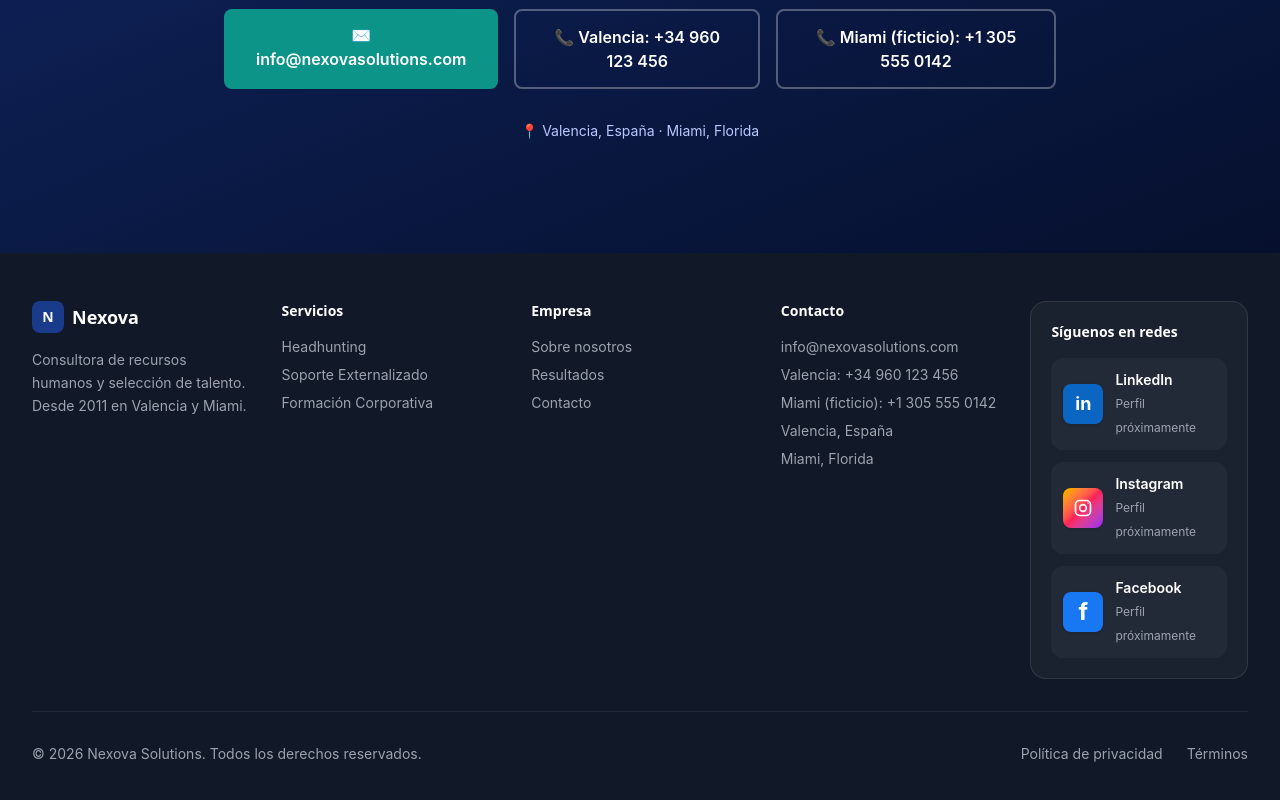
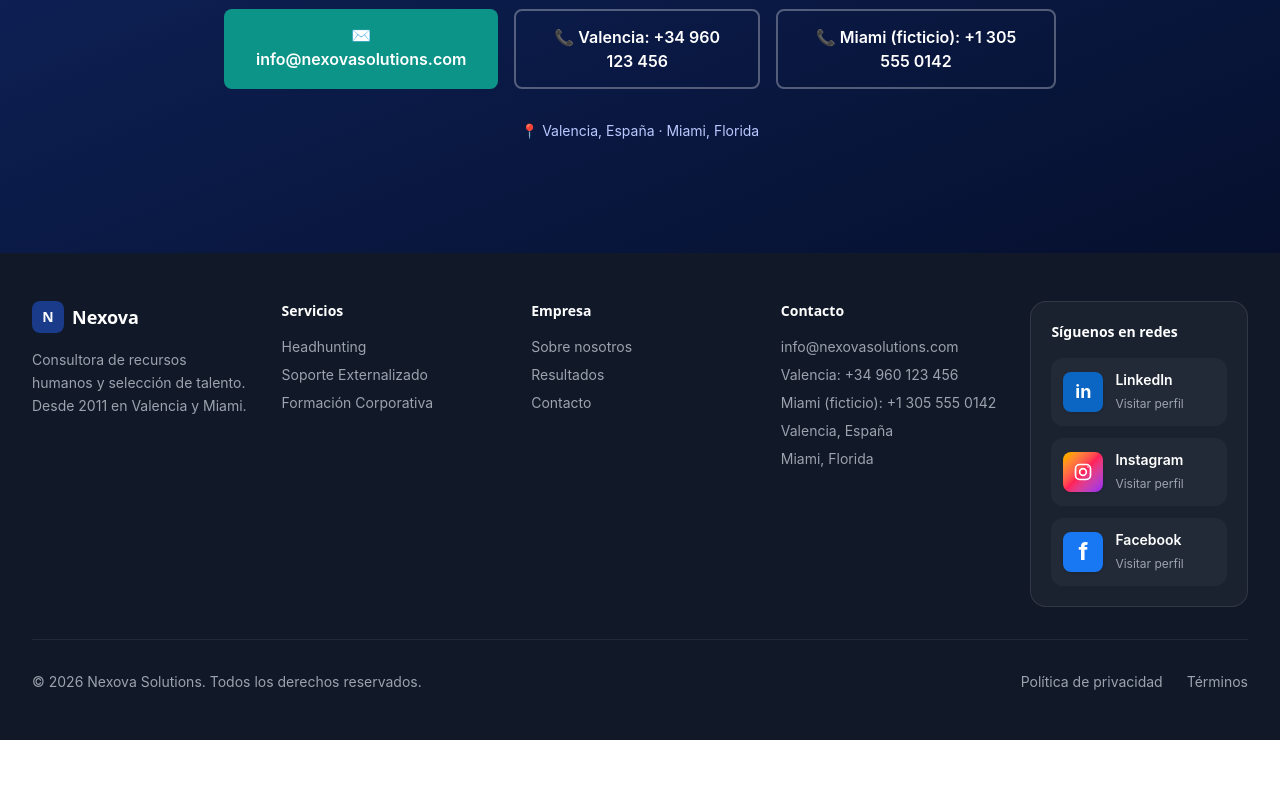
Before and after one commit to 4GeeksAcademy/nexova-briefing-kaeszar, a Next.js app in the folder uis/website/: page / in a window 1280 px wide. Shown: the part 2729-3529 px from the top of the page. After the commit the page ends 3469 px from the top, so only its background shows below. Built offline with nearby package versions, Linux system fonts and the light colour scheme.

Commit message:
add url(prueba)-redes-email

```diff
--- a/uis/website/public/application.html
+++ b/uis/website/public/application.html
@@ -34,6 +34,14 @@
         "@context": "https://schema.org",
         "@type": "Organization",
         "name": "Nexova Solutions",
+        "url": "https://www.linkedin.com/company/nexovacyber/",
+        "email": "info@nexovasolutions.com",
+        "telephone": "+34 960 123 456",
+        "sameAs": [
+          "https://www.linkedin.com/company/nexovacyber/",
+          "https://www.instagram.com/nexovacyber/",
+          "https://www.facebook.com/nexovacyber/"
+        ],
         "description": "Consultora de recursos humanos y selección de talento especializada en headhunting, soporte externalizado y formación corporativa.",
         "foundingDate": "2011",
         "location": [
@@ -314,7 +322,12 @@
     <footer class="border-t border-slate-200 bg-white">
       <div class="mx-auto flex max-w-6xl flex-col gap-2 px-4 py-6 text-sm text-slate-500 sm:flex-row sm:items-center sm:justify-between sm:px-6 lg:px-8">
         <p>© Nexova Solutions · Valencia, España · Miami, Florida</p>
-        <a href="/" class="font-medium text-nexova-blue underline-offset-4 hover:underline focus:outline-none focus:ring-2 focus:ring-nexova-teal">Volver al sitio web</a>
+        <nav aria-label="Redes sociales" class="flex flex-wrap gap-4">
+          <a href="https://www.linkedin.com/company/nexovacyber/" target="_blank" rel="noopener noreferrer" class="font-medium text-nexova-blue underline-offset-4 hover:underline focus:outline-none focus:ring-2 focus:ring-nexova-teal">LinkedIn</a>
+          <a href="https://www.instagram.com/nexovacyber/" target="_blank" rel="noopener noreferrer" class="font-medium text-nexova-blue underline-offset-4 hover:underline focus:outline-none focus:ring-2 focus:ring-nexova-teal">Instagram</a>
+          <a href="https://www.facebook.com/nexovacyber/" target="_blank" rel="noopener noreferrer" class="font-medium text-nexova-blue underline-offset-4 hover:underline focus:outline-none focus:ring-2 focus:ring-nexova-teal">Facebook</a>
+          <a href="/" class="font-medium text-nexova-blue underline-offset-4 hover:underline focus:outline-none focus:ring-2 focus:ring-nexova-teal">Volver al sitio web</a>
+        </nav>
       </div>
     </footer>
   </body>
--- a/uis/website/src/components/Footer.tsx
+++ b/uis/website/src/components/Footer.tsx
@@ -89,7 +89,13 @@ export default function Footer() {
               Síguenos en redes
             </h4>
             <ul className="space-y-3">
-              <li className="flex items-center gap-3 rounded-xl bg-white/[0.04] p-3">
+              <li>
+                <a
+                  href="https://www.linkedin.com/company/nexovacyber/"
+                  target="_blank"
+                  rel="noopener noreferrer"
+                  className="flex items-center gap-3 rounded-xl bg-white/[0.04] p-3 transition-colors hover:bg-white/[0.08] focus:outline-none focus:ring-2 focus:ring-white"
+                >
                 <span
                   className="flex h-10 w-10 shrink-0 items-center justify-center rounded-lg bg-[#0A66C2] text-lg font-bold text-white shadow-sm"
                   aria-hidden="true"
@@ -98,10 +104,17 @@ export default function Footer() {
                 </span>
                 <span className="min-w-0">
                   <span className="block text-sm font-semibold text-white">LinkedIn</span>
-                  <span className="text-xs text-neutral-400">Perfil próximamente</span>
+                  <span className="text-xs text-neutral-400">Visitar perfil</span>
                 </span>
+                </a>
               </li>
-              <li className="flex items-center gap-3 rounded-xl bg-white/[0.04] p-3">
+              <li>
+                <a
+                  href="https://www.instagram.com/nexovacyber/"
+                  target="_blank"
+                  rel="noopener noreferrer"
+                  className="flex items-center gap-3 rounded-xl bg-white/[0.04] p-3 transition-colors hover:bg-white/[0.08] focus:outline-none focus:ring-2 focus:ring-white"
+                >
                 <span
                   className="flex h-10 w-10 shrink-0 items-center justify-center rounded-lg bg-gradient-to-br from-amber-400 via-rose-500 to-purple-600 text-white shadow-sm"
                   aria-hidden="true"
@@ -114,10 +127,17 @@ export default function Footer() {
                 </span>
                 <span className="min-w-0">
                   <span className="block text-sm font-semibold text-white">Instagram</span>
-                  <span className="text-xs text-neutral-400">Perfil próximamente</span>
+                  <span className="text-xs text-neutral-400">Visitar perfil</span>
                 </span>
+                </a>
               </li>
-              <li className="flex items-center gap-3 rounded-xl bg-white/[0.04] p-3">
+              <li>
+                <a
+                  href="https://www.facebook.com/nexovacyber/"
+                  target="_blank"
+                  rel="noopener noreferrer"
+                  className="flex items-center gap-3 rounded-xl bg-white/[0.04] p-3 transition-colors hover:bg-white/[0.08] focus:outline-none focus:ring-2 focus:ring-white"
+                >
                 <span
                   className="flex h-10 w-10 shrink-0 items-center justify-center rounded-lg bg-[#1877F2] text-2xl font-bold leading-none text-white shadow-sm"
                   aria-hidden="true"
@@ -126,8 +146,9 @@ export default function Footer() {
                 </span>
                 <span className="min-w-0">
                   <span className="block text-sm font-semibold text-white">Facebook</span>
-                  <span className="text-xs text-neutral-400">Perfil próximamente</span>
+                  <span className="text-xs text-neutral-400">Visitar perfil</span>
                 </span>
+                </a>
               </li>
             </ul>
           </div>
```
